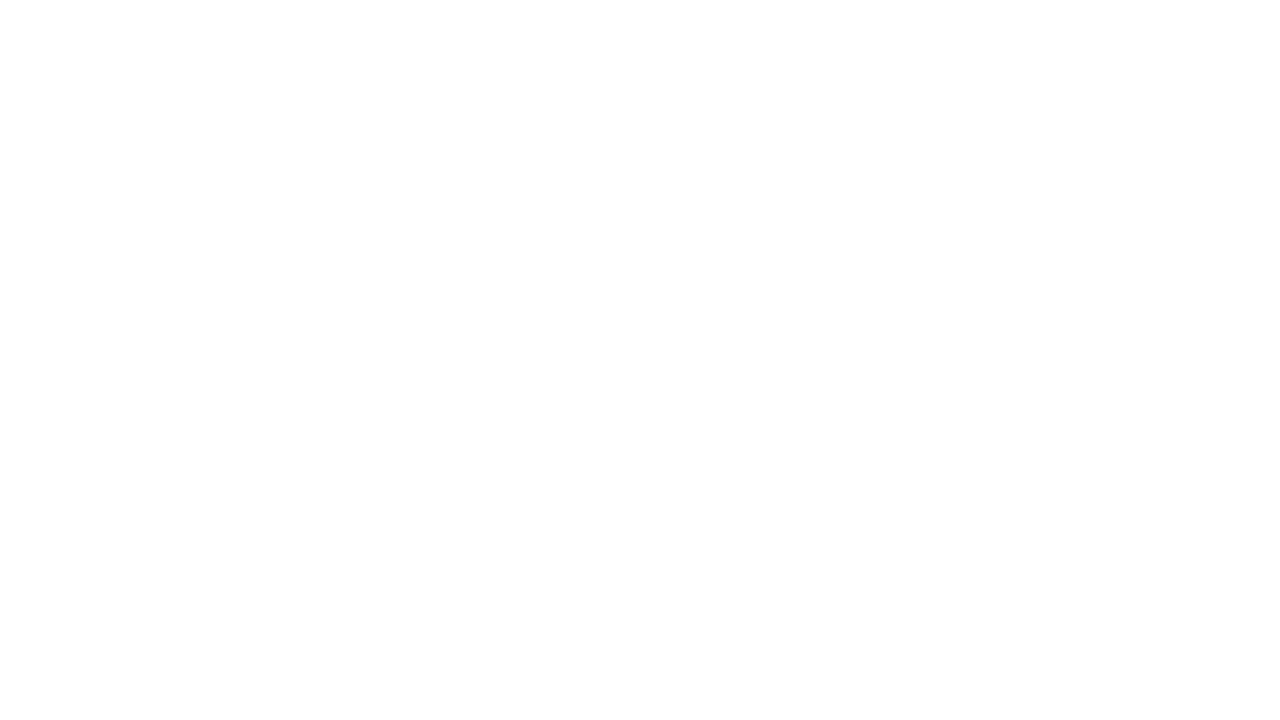
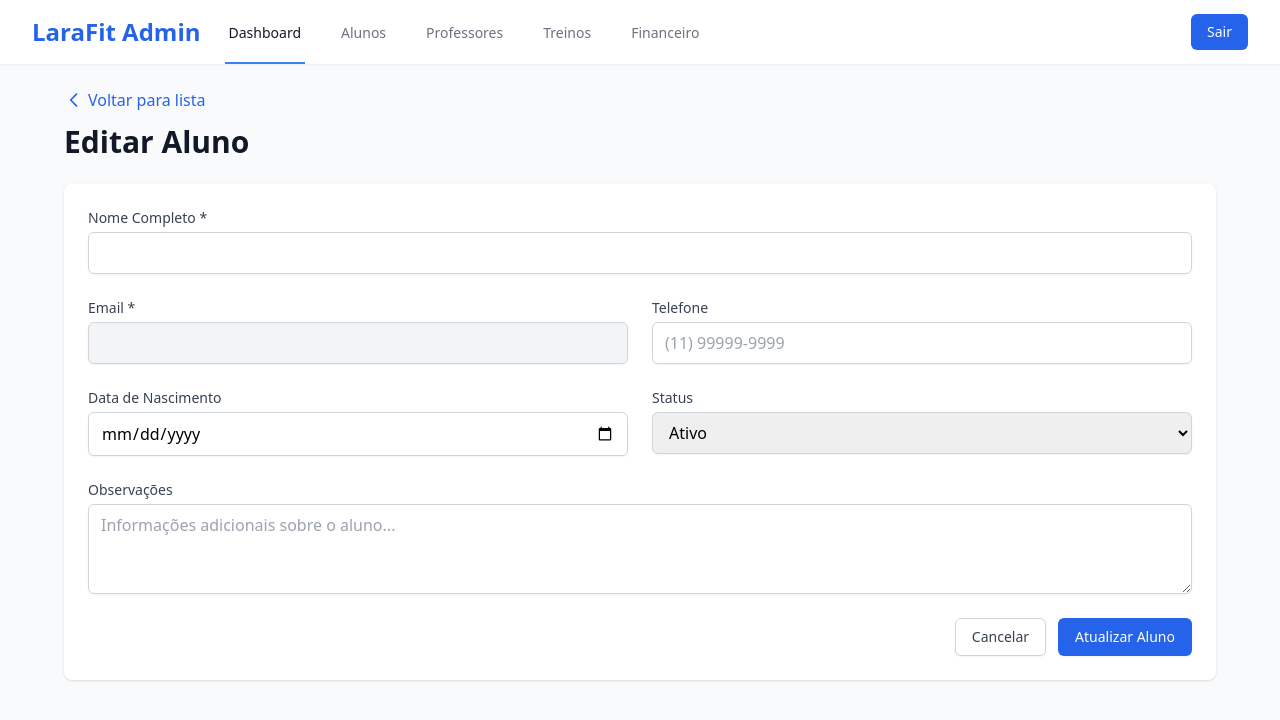
Before and after one commit to studiocuboweb/larafit-v2, a Nuxt app: page /admin/students/1 in a window 1280 px wide. Before the commit this address had no page. Shown: the top 720 px of the page. Built offline with nearby package versions, Linux system fonts and the light colour scheme; no server answers.

Commit message:
feat: implement student detail management with CRUD operations and logout functionality

```diff
--- a/layouts/admin.vue
+++ b/layouts/admin.vue
@@ -27,7 +27,7 @@
             </div>
           </div>
           <div class="flex items-center">
-            <button class="bg-blue-600 text-white px-4 py-2 rounded-md text-sm font-medium">
+            <button @click="handleLogout" class="bg-blue-600 text-white px-4 py-2 rounded-md text-sm font-medium hover:bg-blue-700">
               Sair
             </button>
           </div>
@@ -41,3 +41,14 @@
     </main>
   </div>
 </template>
+
+<script setup lang="ts">
+const handleLogout = () => {
+  // Remover token e dados do usuário
+  localStorage.removeItem('token')
+  localStorage.removeItem('user')
+
+  // Redirecionar para login
+  navigateTo('/')
+}
+</script>
--- a/layouts/student.vue
+++ b/layouts/student.vue
@@ -14,7 +14,7 @@
             <NuxtLink to="/student/profile" class="text-white hover:text-blue-100 px-3 py-2 rounded-md text-sm font-medium">
               Perfil
             </NuxtLink>
-            <button class="bg-blue-700 text-white px-4 py-2 rounded-md text-sm font-medium hover:bg-blue-800">
+            <button @click="handleLogout" class="bg-blue-700 text-white px-4 py-2 rounded-md text-sm font-medium hover:bg-blue-800">
               Sair
             </button>
           </div>
@@ -28,3 +28,14 @@
     </main>
   </div>
 </template>
+
+<script setup lang="ts">
+const handleLogout = () => {
+  // Remover token e dados do usuário
+  localStorage.removeItem('token')
+  localStorage.removeItem('user')
+
+  // Redirecionar para login
+  navigateTo('/')
+}
+</script>
--- /dev/null
+++ b/pages/admin/students/[id].vue
@@ -0,0 +1,261 @@
+<template>
+  <NuxtLayout name="admin">
+    <div class="px-4 sm:px-6 lg:px-8">
+      <div class="mb-6">
+        <NuxtLink to="/admin/students" class="text-blue-600 hover:text-blue-800 inline-flex items-center">
+          <svg class="w-5 h-5 mr-1" fill="none" stroke="currentColor" viewBox="0 0 24 24">
+            <path stroke-linecap="round" stroke-linejoin="round" stroke-width="2" d="M15 19l-7-7 7-7" />
+          </svg>
+          Voltar para lista
+        </NuxtLink>
+        <h1 class="text-3xl font-bold text-gray-900 mt-2">{{ isEditing ? 'Editar Aluno' : 'Novo Aluno' }}</h1>
+      </div>
+
+      <!-- Error Message -->
+      <div v-if="error" class="mb-4 bg-red-50 border border-red-200 text-red-700 px-4 py-3 rounded">
+        {{ error }}
+      </div>
+
+      <!-- Success Message -->
+      <div v-if="success" class="mb-4 bg-green-50 border border-green-200 text-green-700 px-4 py-3 rounded">
+        {{ success }}
+      </div>
+
+      <!-- Form -->
+      <form @submit.prevent="handleSubmit" class="bg-white shadow rounded-lg p-6">
+        <div class="grid grid-cols-1 gap-6 sm:grid-cols-2">
+          <!-- Nome -->
+          <div class="sm:col-span-2">
+            <label for="name" class="block text-sm font-medium text-gray-700">
+              Nome Completo *
+            </label>
+            <input
+              id="name"
+              v-model="form.name"
+              type="text"
+              required
+              class="mt-1 block w-full rounded-md border-gray-300 shadow-sm focus:border-blue-500 focus:ring-blue-500 px-3 py-2 border"
+            />
+          </div>
+
+          <!-- Email -->
+          <div>
+            <label for="email" class="block text-sm font-medium text-gray-700">
+              Email *
+            </label>
+            <input
+              id="email"
+              v-model="form.email"
+              type="email"
+              required
+              :disabled="isEditing"
+              class="mt-1 block w-full rounded-md border-gray-300 shadow-sm focus:border-blue-500 focus:ring-blue-500 px-3 py-2 border disabled:bg-gray-100"
+            />
+          </div>
+
+          <!-- Senha -->
+          <div v-if="!isEditing">
+            <label for="password" class="block text-sm font-medium text-gray-700">
+              Senha *
+            </label>
+            <input
+              id="password"
+              v-model="form.password"
+              type="password"
+              :required="!isEditing"
+              class="mt-1 block w-full rounded-md border-gray-300 shadow-sm focus:border-blue-500 focus:ring-blue-500 px-3 py-2 border"
+            />
+          </div>
+
+          <!-- Telefone -->
+          <div>
+            <label for="phone" class="block text-sm font-medium text-gray-700">
+              Telefone
+            </label>
+            <input
+              id="phone"
+              v-model="form.phone"
+              type="tel"
+              class="mt-1 block w-full rounded-md border-gray-300 shadow-sm focus:border-blue-500 focus:ring-blue-500 px-3 py-2 border"
+              placeholder="(11) 99999-9999"
+            />
+          </div>
+
+          <!-- Data de Nascimento -->
+          <div>
+            <label for="birthDate" class="block text-sm font-medium text-gray-700">
+              Data de Nascimento
+            </label>
+            <input
+              id="birthDate"
+              v-model="form.birthDate"
+              type="date"
+              class="mt-1 block w-full rounded-md border-gray-300 shadow-sm focus:border-blue-500 focus:ring-blue-500 px-3 py-2 border"
+            />
+          </div>
+
+          <!-- Status -->
+          <div>
+            <label for="active" class="block text-sm font-medium text-gray-700">
+              Status
+            </label>
+            <select
+              id="active"
+              v-model="form.active"
+              class="mt-1 block w-full rounded-md border-gray-300 shadow-sm focus:border-blue-500 focus:ring-blue-500 px-3 py-2 border"
+            >
+              <option :value="true">Ativo</option>
+              <option :value="false">Inativo</option>
+            </select>
+          </div>
+
+          <!-- Observações -->
+          <div class="sm:col-span-2">
+            <label for="observations" class="block text-sm font-medium text-gray-700">
+              Observações
+            </label>
+            <textarea
+              id="observations"
+              v-model="form.observations"
+              rows="3"
+              class="mt-1 block w-full rounded-md border-gray-300 shadow-sm focus:border-blue-500 focus:ring-blue-500 px-3 py-2 border"
+              placeholder="Informações adicionais sobre o aluno..."
+            ></textarea>
+          </div>
+        </div>
+
+        <!-- Buttons -->
+        <div class="mt-6 flex justify-end space-x-3">
+          <NuxtLink
+            to="/admin/students"
+            class="bg-white py-2 px-4 border border-gray-300 rounded-md shadow-sm text-sm font-medium text-gray-700 hover:bg-gray-50"
+          >
+            Cancelar
+          </NuxtLink>
+          <button
+            type="submit"
+            :disabled="loading"
+            class="bg-blue-600 py-2 px-4 border border-transparent rounded-md shadow-sm text-sm font-medium text-white hover:bg-blue-700 disabled:opacity-50"
+          >
+            <span v-if="loading">Salvando...</span>
+            <span v-else>{{ isEditing ? 'Atualizar' : 'Criar' }} Aluno</span>
+          </button>
+        </div>
+      </form>
+    </div>
+  </NuxtLayout>
+</template>
+
+<script setup lang="ts">
+const route = useRoute()
+const router = useRouter()
+
+const studentId = route.params.id as string
+const isEditing = computed(() => studentId && studentId !== 'new')
+
+const form = ref({
+  name: '',
+  email: '',
+  password: '',
+  phone: '',
+  birthDate: '',
+  active: true,
+  observations: ''
+})
+
+const loading = ref(false)
+const error = ref('')
+const success = ref('')
+
+// Carregar dados do aluno se estiver editando
+if (isEditing.value) {
+  const { data: student } = await useFetch(`/api/students/${studentId}`)
+
+  if (student.value) {
+    form.value = {
+      name: student.value.user.name,
+      email: student.value.user.email,
+      password: '',
+      phone: student.value.phone || '',
+      birthDate: student.value.birthDate ? new Date(student.value.birthDate).toISOString().split('T')[0] : '',
+      active: student.value.user.active,
+      observations: student.value.observations || ''
+    }
+  }
+}
+
+const handleSubmit = async () => {
+  loading.value = true
+  error.value = ''
+  success.value = ''
+
+  try {
+    if (isEditing.value) {
+      // Atualizar aluno existente
+      const { error: updateError } = await useFetch(`/api/students/${studentId}`, {
+        method: 'PUT',
+        body: {
+          name: form.value.name,
+          phone: form.value.phone,
+          birthDate: form.value.birthDate || null,
+          active: form.value.active,
+          observations: form.value.observations
+        }
+      })
+
+      if (updateError.value) {
+        error.value = updateError.value.data?.message || 'Erro ao atualizar aluno'
+        return
+      }
+
+      success.value = 'Aluno atualizado com sucesso!'
+      setTimeout(() => {
+        router.push('/admin/students')
+      }, 1500)
+    } else {
+      // Criar novo aluno
+      // Primeiro criar o usuário
+      const { data: userData, error: userError } = await useFetch('/api/users', {
+        method: 'POST',
+        body: {
+          email: form.value.email,
+          password: form.value.password,
+          name: form.value.name,
+          role: 'STUDENT',
+          active: form.value.active
+        }
+      })
+
+      if (userError.value) {
+        error.value = userError.value.data?.message || 'Erro ao criar usuário'
+        return
+      }
+
+      // Depois criar o registro de student
+      const { error: studentError } = await useFetch('/api/students', {
+        method: 'POST',
+        body: {
+          userId: userData.value.id,
+          phone: form.value.phone,
+          birthDate: form.value.birthDate || null,
+          observations: form.value.observations
+        }
+      })
+
+      if (studentError.value) {
+        error.value = studentError.value.data?.message || 'Erro ao criar aluno'
+        return
+      }
+
+      success.value = 'Aluno criado com sucesso!'
+      setTimeout(() => {
+        router.push('/admin/students')
+      }, 1500)
+    }
+  } catch (err: any) {
+    error.value = err.message || 'Erro ao salvar aluno'
+  } finally {
+    loading.value = false
+  }
+}
+</script>
```
Also changed, not shown: 1 other file (tests, documents, lock files or other folders).
